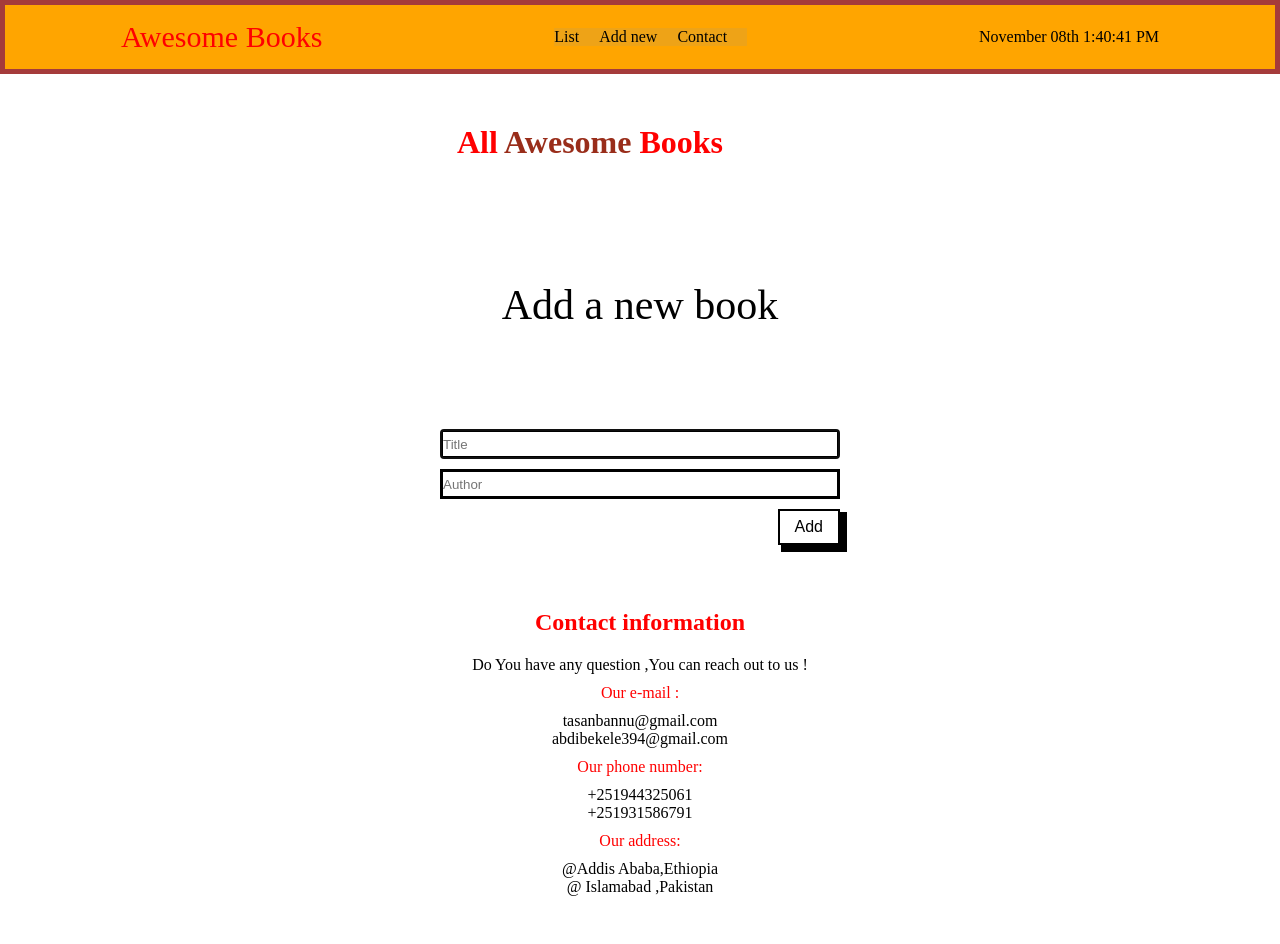
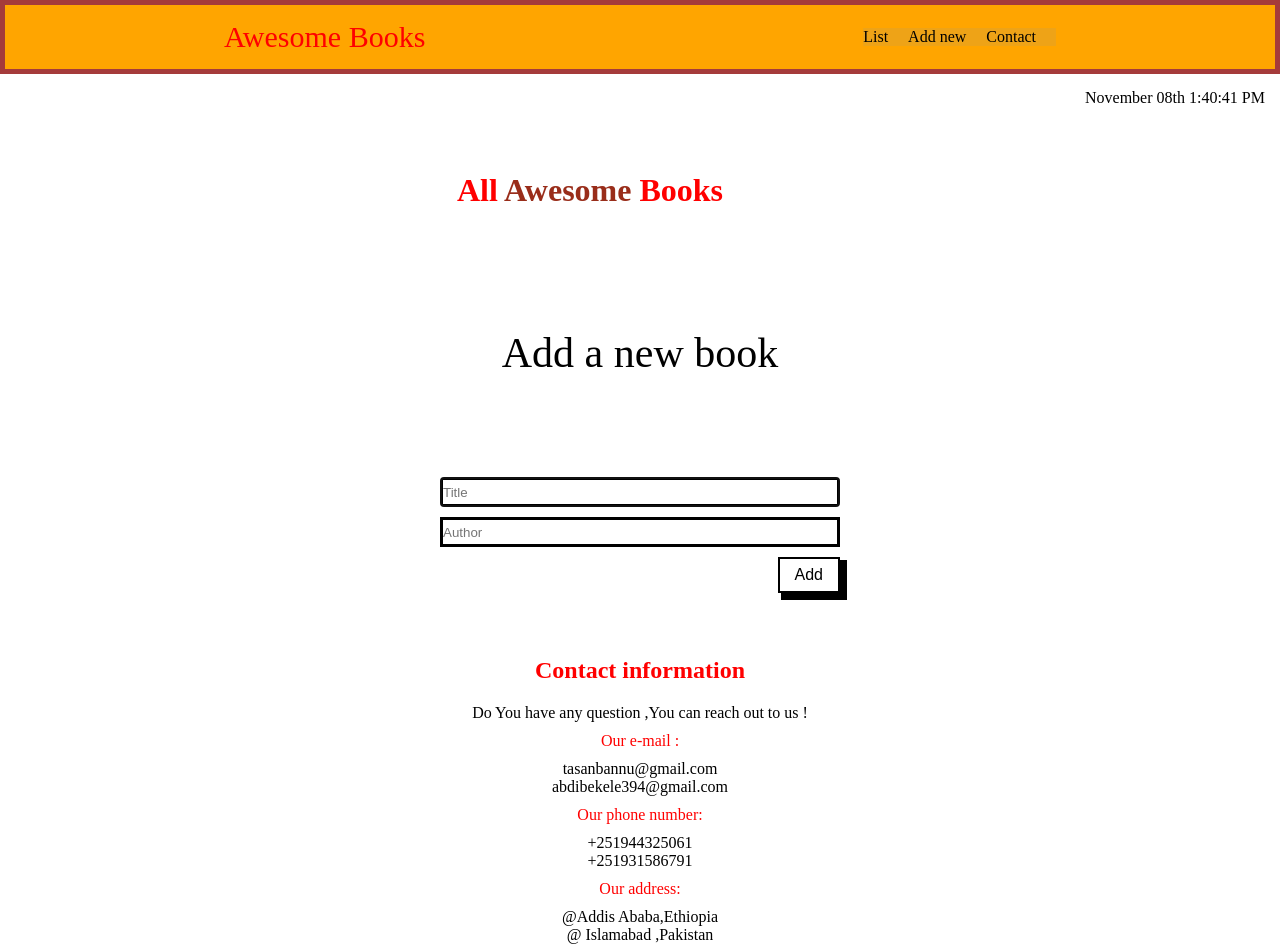
Before and after one commit to Lul-Abdifan/Awesome-Book-ES6, a website with bundled scripts: page index.html in a window 1280 px wide. Before the commit the page ends 896 px from the top, so only its background shows below. Built offline with nearby package versions, Linux system fonts and the light colour scheme.

Commit message:
Add style for date section

```diff
--- a/index.css
+++ b/index.css
@@ -123,6 +123,10 @@
     text-decoration: none;
     color: red;
   }
+  .date{
+    text-align: end;
+     padding:15px;
+  }
 
   header ul {
     display: flex;
```
Also changed, not shown: index.html (+5 -1 lines).
